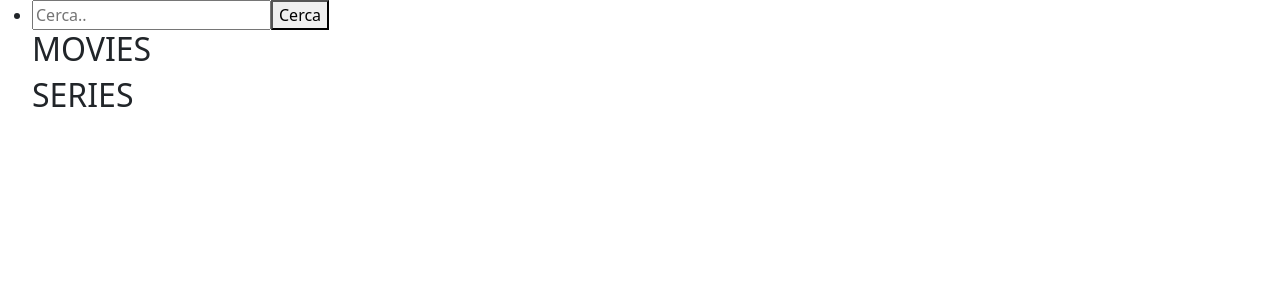
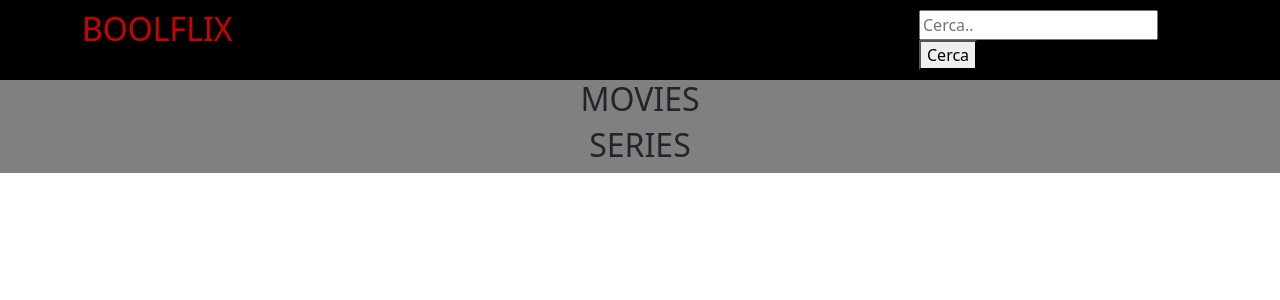
Before and after one commit to GiulioSpugnini/vue-boolflix, a Vue app: page / in a window 1280 px wide. Shown: the top 300 px of the page. Built offline with nearby package versions, Linux system fonts and the light colour scheme.

Commit message:
created Header.vue with Search.vue inside it

```diff
--- a/src/App.vue
+++ b/src/App.vue
@@ -1,28 +1,32 @@
 <template>
-  <ul>
-    <Search @input-Search-Text="search" />
-    <h2>MOVIES</h2>
+  <div>
+    <Header @input-Search-Text="search" />
+    <main class="text-center d-flex flex-wrap">
+      <h2 class="col-12">MOVIES</h2>
       <Card
+        class="col-4"
         v-for="(movie, index) in movies"
         :key="movie.id || index"
         :item="movie"
       />
-    <h2>SERIES</h2>
+      <h2 class="col-12">SERIES</h2>
       <Card
+        class="col-4"
         v-for="(serie, index) in series"
         :key="serie.id || index"
         :item="serie"
       />
-  </ul>
+    </main>
+  </div>
 </template>
 
 <script>
-import Search from "./components/Search.vue";
+import Header from "./components/Header.vue";
 import Card from "./components/Card.vue";
 import axios from "axios";
 export default {
-  components: { Search, Card },
   name: "App",
+  components: { Header, Card },
   data() {
     return {
       movies: [],
--- /dev/null
+++ b/src/assets/scss/_generics.scss
@@ -0,0 +1,8 @@
+header {
+    height: 80px;
+    background-color: black;
+}
+
+main {
+    background-color: gray;
+}
--- /dev/null
+++ b/src/assets/scss/_vars.scss
@@ -0,0 +1,2 @@
+// COLORS:
+$logo-color:#cf0000;
--- a/src/assets/scss/style.scss
+++ b/src/assets/scss/style.scss
@@ -1 +1,3 @@
 @import '~bootstrap/scss/bootstrap.scss';
+@import 'vars';
+@import 'generics';
--- a/src/components/Card.vue
+++ b/src/components/Card.vue
@@ -1,5 +1,5 @@
 <template>
-  <div>
+  <ul class="container">
     <li>
       <h2>{{ item.title || item.name }}</h2>
       <figure>
@@ -7,19 +7,13 @@
       </figure>
       <h3>{{ item.original_title || item.original_name }}</h3>
       <div>
-
-        <img
-          v-if="hasFlag"
-          :src="flagSrc"
-          alt=""
-        />
+        <img v-if="hasFlag" :src="flagSrc" alt="" />
         <p v-else>Language:</p>
-        {{ item.original_language
-        }}
+        {{ item.original_language }}
       </div>
       <h6>Rating: {{ Math.ceil(item.vote_average) / 2 }}</h6>
     </li>
-  </div>
+  </ul>
 </template>
 
 <script>
@@ -35,7 +29,7 @@ export default {
     flagSrc() {
       return require(`../assets/img/${this.item.original_language}.png`);
     },
-    hasFlag(){
+    hasFlag() {
       return this.flags.includes(this.item.original_language);
     },
     postSrc() {
--- /dev/null
+++ b/src/components/Header.vue
@@ -0,0 +1,21 @@
+<template>
+  <header class="d-flex align-items-center">
+    <Search @input-Search-Text="$emit(inputSearch)" />
+  </header>
+</template>
+
+<script>
+import Search from "./Search.vue";
+export default {
+  name: "Header",
+  components: { Search },
+  methods: {
+    inputSearch() {
+      this.$emit("input-Search-Text", this.term);
+    },
+  },
+};
+</script>
+
+<style>
+</style>
--- a/src/components/Search.vue
+++ b/src/components/Search.vue
@@ -1,8 +1,18 @@
 <template>
-  <li>
-    <input v-model.trim="term" type="text" placeholder="Cerca.." />
-    <button @click="inputSearch">Cerca</button>
-  </li>
+  <div class="d-flex justify-content-between container">
+    <div class="col-3">
+      <h2>BOOLFLIX</h2>
+    </div>
+    <div class="col-3">
+      <input
+        @keyup.enter="inputSearch"
+        v-model.trim="term"
+        type="text"
+        placeholder="Cerca.."
+      />
+      <button @click="inputSearch">Cerca</button>
+    </div>
+  </div>
 </template>
 
 <script>
@@ -20,6 +30,8 @@ export default {
   },
 };
 </script>
-
-<style scoped lang="scss">
+<style scoped lang='scss'>
+h2 {
+  color: #cf0000;
+}
 </style>
```
Also changed, not shown: 7 other files (tests, documents, lock files or other folders). Lines whose indentation alone changed are shown as unchanged.
